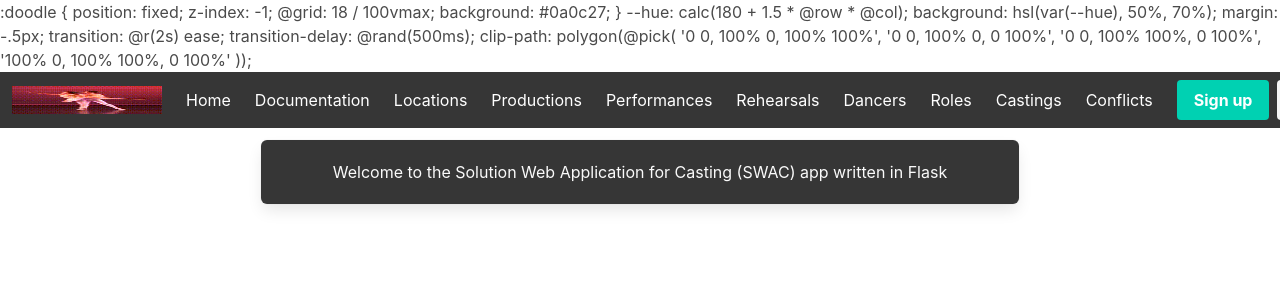
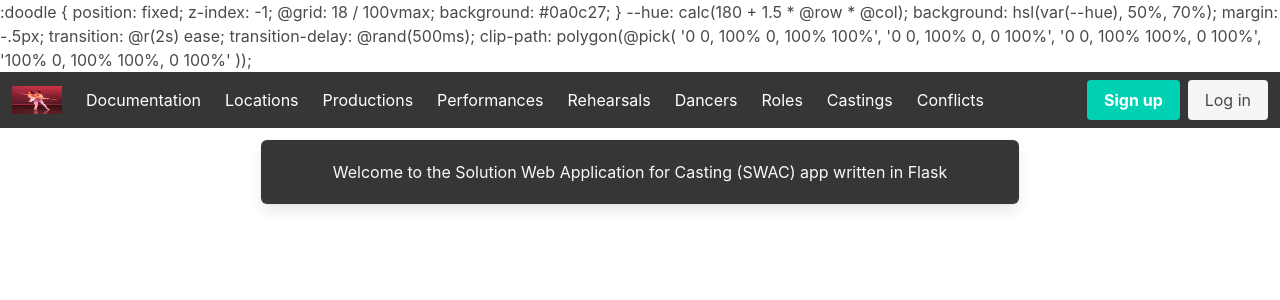
Before and after one commit to ajg12345/flask-ballet-casting, a Flask app: page / in a window 1280 px wide; the page is wider, and only the part inside the window is pictured. Shown: the top 300 px of that part. Run offline with Flask 2, Linux system fonts and the light colour scheme; some libraries are stand-ins or nearby versions.

Commit message:
add better icon sizing

```diff
--- a/templates/_navbar.html
+++ b/templates/_navbar.html
@@ -1,7 +1,7 @@
 <nav class="navbar is-dark" role="navigation" aria-label="main navigation">
     <div class="navbar-brand">
         <a class="navbar-item" href="{{ url_for('index') }}">
-            <img src="{{url_for('static', filename='img/Penche.gif')}}" width="150" height="100">
+            <img src="{{url_for('static', filename='img/Penche.gif')}}" width="50" height="100">
         </a>
 
         <a role="button" class="navbar-burger" aria-label="menu" aria-expanded="false" data-target="navbarBasicExample">
@@ -13,9 +13,6 @@
 
     <div id="navbarBasicExample" class="navbar-menu">
         <div class="navbar-start">
-            <a class="navbar-item" href="{{ url_for('index') }}">
-                Home
-            </a>
             <a class="navbar-item" href="{{ url_for('documentation') }}">
                 Documentation
             </a>
```
